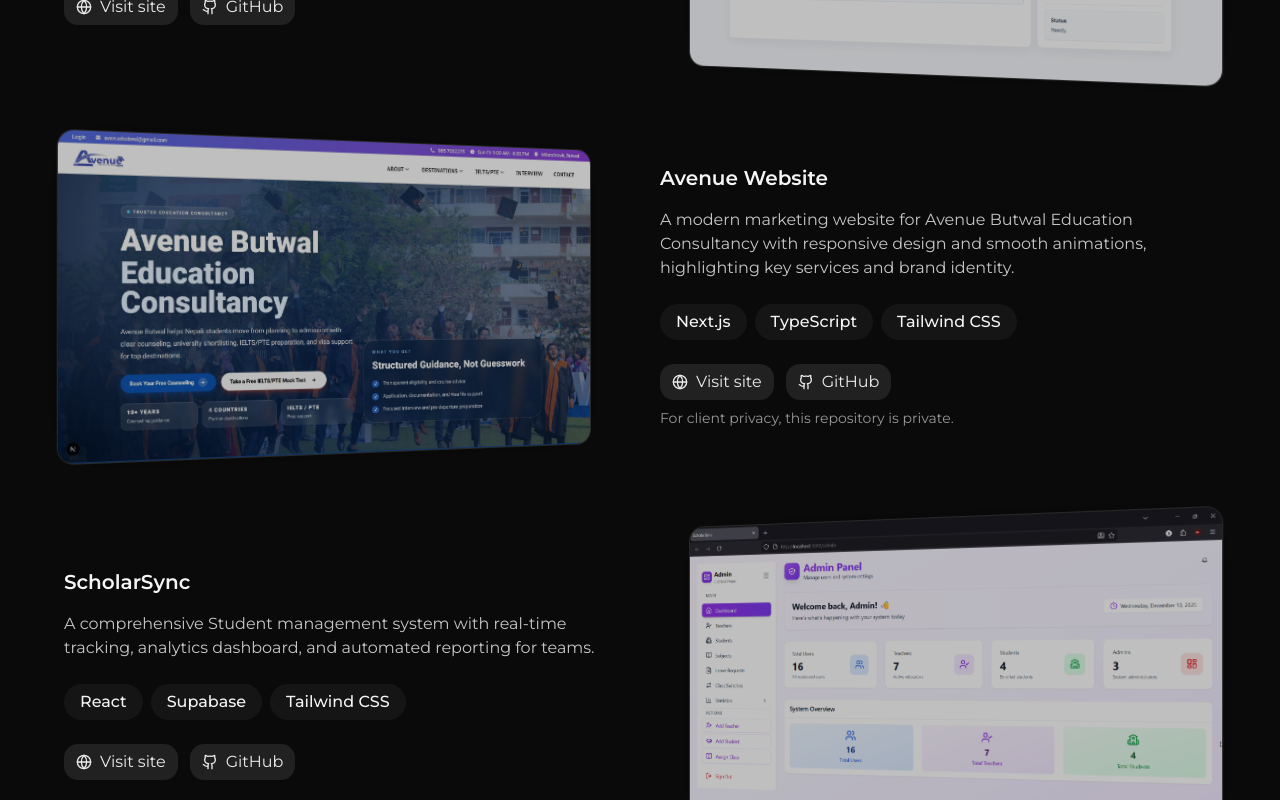
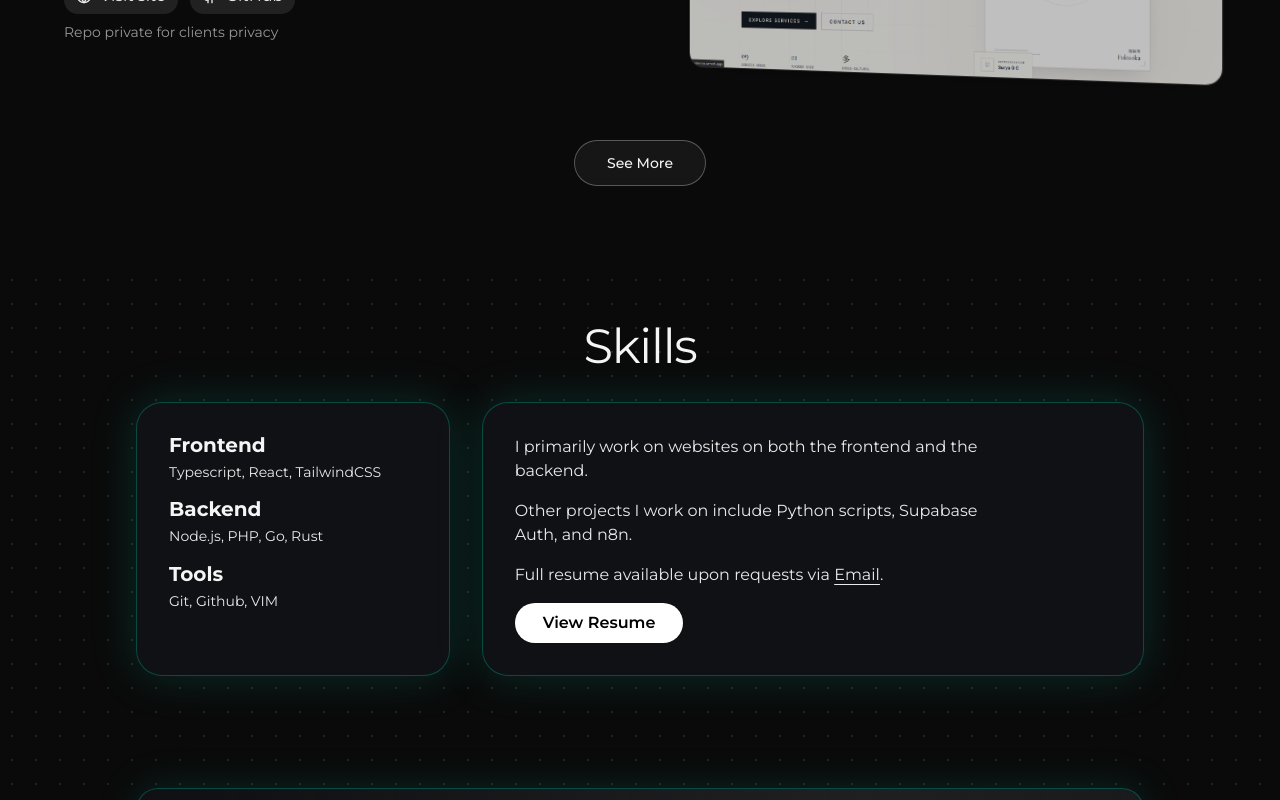
Before and after one commit to Beeplap/My-portfolio, a React (Vite) app: page / in a window 1280 px wide. Shown: the part 2660-3460 px from the top of the page. Built offline with nearby package versions, Linux system fonts and the light colour scheme; the HTML template or start-up script is replaced by a standard one.

Commit message:
feat: added see more option to see more projects, while by default only top 4 will show

```diff
--- a/src/components/Projects.tsx
+++ b/src/components/Projects.tsx
@@ -1,16 +1,20 @@
 "use client";
 
+import { useState } from "react";
 import { Github, Globe } from "lucide-react";
 import { projects } from "@/data/projects";
 
 const Projects = () => {
+  const [showAll, setShowAll] = useState(false);
+  const visibleProjects = showAll ? projects : projects.slice(0, 4);
+
   return (
     <section id="projects" className="py-20 px-4 bg-background scroll-mt-28">
       <div className="max-w-6xl mx-auto">
         <h2 className="text-4xl md:text-5xl cursor-default mb-14 text-center">Projects</h2>
 
         <div className="space-y-16">
-          {projects.map((project, idx) => {
+          {visibleProjects.map((project, idx) => {
             const isReversed = idx % 2 === 1;
             return (
               <div
@@ -94,6 +98,17 @@ const Projects = () => {
             );
           })}
         </div>
+
+        {projects.length > 4 && (
+          <div className="mt-16 flex justify-center">
+            <button
+              onClick={() => setShowAll(!showAll)}
+              className="px-8 py-3 rounded-full border border-foreground/30 bg-foreground/5 text-foreground text-sm font-medium hover:bg-foreground/10 hover:border-foreground/50 transition-all duration-300 backdrop-blur-sm"
+            >
+              {showAll ? "See Less" : "See More"}
+            </button>
+          </div>
+        )}
       </div>
     </section>
   );
--- a/src/data/projects.json
+++ b/src/data/projects.json
@@ -1,4 +1,45 @@
 [
+  {
+    "id": "avenue-website",
+    "title": "Avenue Website",
+    "description": "A modern marketing website for Avenue Butwal Education Consultancy with responsive design and smooth animations, highlighting key services and brand identity.",
+    "tech": [
+      "Next.js",
+      "TypeScript",
+      "Tailwind CSS"
+    ],
+    "link": "https://www.avenuebutwal.edu.np/",
+    "github": "#",
+    "image": "/assets/avenue.jpg",
+    "githubNote": "For client privacy, this repository is private."
+  },
+  {
+    "id": "c2705eae-371b-44f5-bbdc-46ecbcf6db1d",
+    "title": "Yarsha Byte",
+    "description": "Self made and co-developed startup project which serves users with tech related stuffs. Like building portfolio websites, social media handling, graphics designing, mobile apps etc.",
+    "tech": [
+      "React",
+      "Next.js",
+      "Supabase"
+    ],
+    "link": "https://yarshabyte.vercel.app/",
+    "github": "#",
+    "image": "/assets/yarsha.png",
+    "githubNote": "Repo is kept private, as website is for commercial use"
+  },
+   {
+    "id": "4785988b-5789-4946-9974-26bdaa4418a3",
+    "title": "OpenDocs",
+    "description": "OpenDocs is a client-side opensource document workspace for document formatting and managing.",
+    "tech": [
+      "Next.js",
+      "Supabase",
+      "Typescript"
+    ],
+    "link": "https://free-scanner.vercel.app/",
+    "github": "https://github.com/Beeplap/openDocs",
+    "image": "/assets/opendocs-1778757839888.png"
+  },
   {
     "id": "148d1977-391a-4d5e-ab66-d18472c0591a",
     "title": "United Co. Ltd.",
@@ -26,46 +67,8 @@
     "github": "#",
     "image": "/assets/greenstar-suppliers-1780919736234.png"
   },
-  {
-    "id": "c2705eae-371b-44f5-bbdc-46ecbcf6db1d",
-    "title": "Yarsha Byte",
-    "description": "Self made and co-developed startup project which serves users with tech related stuffs. Like building portfolio websites, social media handling, graphics designing, mobile apps etc.",
-    "tech": [
-      "React",
-      "Next.js",
-      "Supabase"
-    ],
-    "link": "https://yarshabyte.vercel.app/",
-    "github": "#",
-    "image": "/assets/yarsha.png",
-    "githubNote": "Repo is kept private, as website is for commercial use"
-  },
-  {
-    "id": "4785988b-5789-4946-9974-26bdaa4418a3",
-    "title": "OpenDocs",
-    "description": "OpenDocs is a client-side opensource document workspace for document formatting and managing.",
-    "tech": [
-      "Next.js",
-      "Supabase",
-      "Typescript"
-    ],
-    "link": "https://free-scanner.vercel.app/",
-    "github": "https://github.com/Beeplap/openDocs",
-    "image": "/assets/opendocs-1778757839888.png"
-  }, {
-    "id": "avenue-website",
-    "title": "Avenue Website",
-    "description": "A modern marketing website for Avenue Butwal Education Consultancy with responsive design and smooth animations, highlighting key services and brand identity.",
-    "tech": [
-      "Next.js",
-      "TypeScript",
-      "Tailwind CSS"
-    ],
-    "link": "https://www.avenuebutwal.edu.np/",
-    "github": "#",
-    "image": "/assets/avenue.jpg",
-    "githubNote": "For client privacy, this repository is private."
-  },
+
+
   {
     "id": "scholarsync",
     "title": "ScholarSync",
--- a/vite.config.ts
+++ b/vite.config.ts
@@ -127,7 +127,7 @@ const localProjectsPlugin = () => ({
 export default defineConfig(({ mode }) => ({
   server: {
     host: "::",
-    port: 8080,
+    port: 3000,
   },
   plugins: [react(), localProjectsPlugin()],
   resolve: {
```
Also changed, not shown: 1 other file (tests, documents, lock files or other folders).
